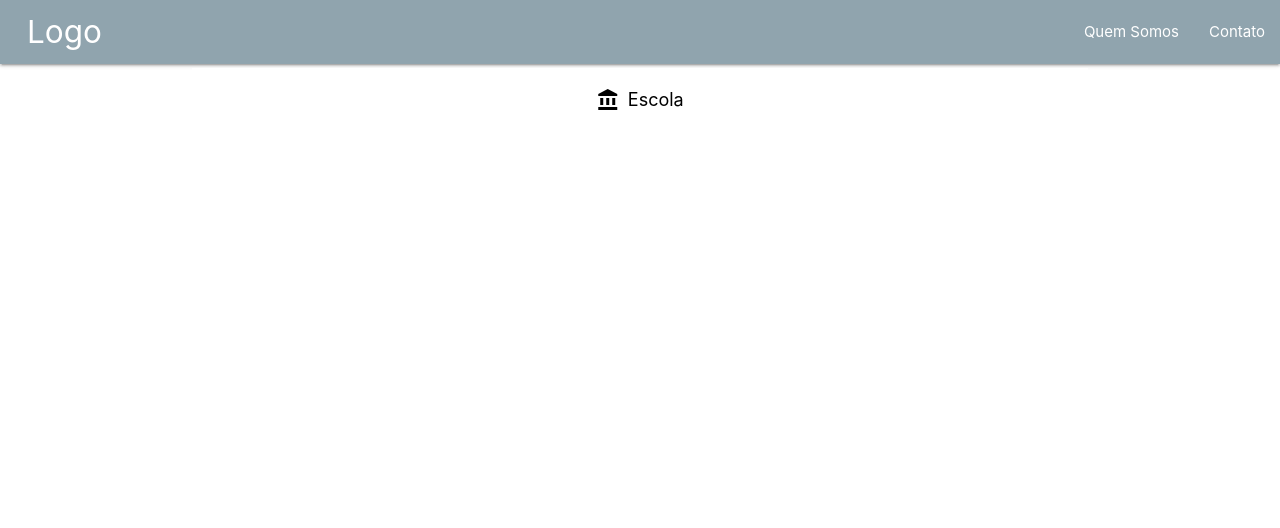
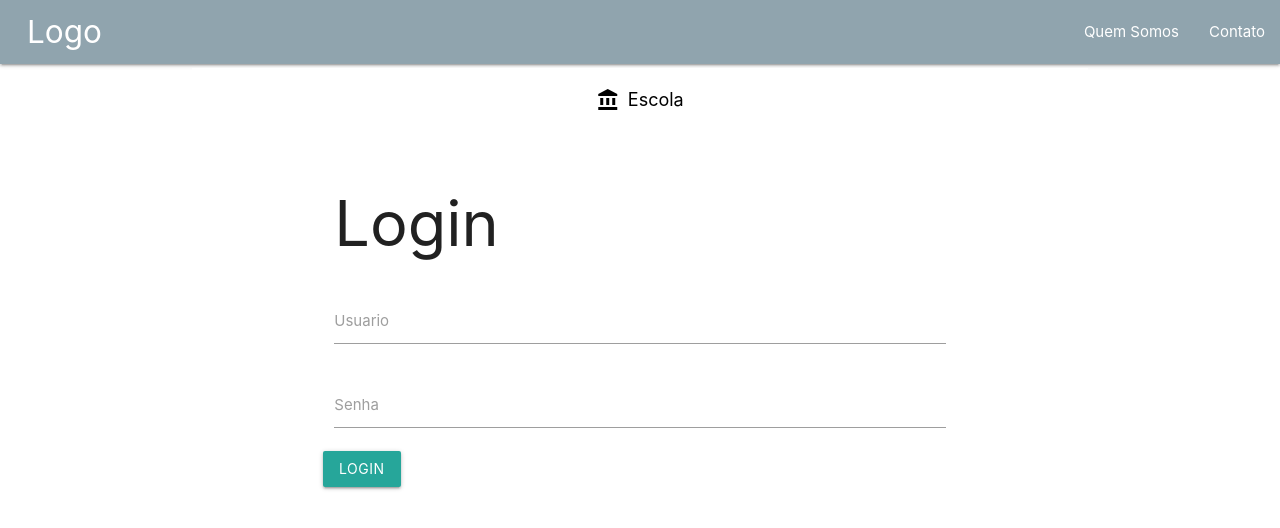
Before and after one commit to gabrielcs23/photostyle, a React (Create React App) app in the folder web/: page /admin in a window 1280 px wide. Shown: the top 528 px of the page. Built offline with nearby package versions, Linux system fonts and the light colour scheme; no server answers.

Commit message:
Login realizado no front

```diff
--- a/web/src/Pages/AreaAdmin/AreaAdmin.js
+++ b/web/src/Pages/AreaAdmin/AreaAdmin.js
@@ -9,6 +9,7 @@ import ListaTurma from './Turma/lista-turma/ListaTurma';
 import TurmaForm from './Turma/TurmaForm';
 import ListaAluno from './Aluno/lista-aluno/ListaAluno';
 import AlunoForm from './Aluno/AlunoForm';
+import Login from './Login/Login';
 
 class AreaAdmin extends BasePage {
 
@@ -22,6 +23,10 @@ class AreaAdmin extends BasePage {
         };
 
         this.state = this.stateInicial;
+    }
+
+    aposLogin = () => {
+        this.props.history.push(Rotas.ESCOLA_LISTA);
     }
 
     selecionarEscola = escola => {
@@ -101,6 +106,10 @@ class AreaAdmin extends BasePage {
                     <div className="row mt-3">
                         <div className="col s12">
                             <Switch>
+                                <Route path={Rotas.LOGIN} exact={true} render={routeProps => (
+                                    <Login {...routeProps} aposLogin={this.aposLogin} />
+                                )} />
+
                                 <Route path={Rotas.ESCOLA_LISTA} exact={true} render={routeProps => (
                                     <ListaEscola {...routeProps} selecionar={this.selecionarEscola} />
                                 )} />
--- a/web/src/Pages/AreaAdmin/AreaAdminRotas.js
+++ b/web/src/Pages/AreaAdmin/AreaAdminRotas.js
@@ -1,4 +1,6 @@
 const AreaAdminRotas = {
+    LOGIN: '/admin',
+
     ESCOLA_LISTA: '/admin/escola',
     ESCOLA_NOVO: '/admin/escola/novo',
 
--- /dev/null
+++ b/web/src/Pages/AreaAdmin/Login/Login.js
@@ -0,0 +1,123 @@
+import React, { Component } from 'react';
+import FormValidator from '../form-utils/FormValidator';
+import LoginService from './LoginService';
+import PopUp from '../../Utils/pop-up/PopUp';
+
+class Login extends Component {
+
+    constructor(props) {
+        super(props);
+
+        this.validador = new FormValidator([
+            {
+                campo: 'usuario',
+                metodo: 'isEmpty',
+                validoQuando: false,
+                mensagem: 'Digite o nome de usuário'
+            },
+            {
+                campo: 'senha',
+                metodo: 'isEmpty',
+                validoQuando: false,
+                mensagem: 'Digite a senha'
+            }
+        ]);
+
+        this.state = {
+            usuario: '',
+            senha: '',
+            validacao: this.validador.valido(),
+            canSubmit: true
+        }
+    }
+
+    handleChange = (event) => {
+        const { name, value } = event.target;
+
+        this.setState(
+            { [name]: value }
+        )
+    }
+
+    login = () => {
+        this.setState({canSubmit: false});
+        const validacao = this.validador.valida(this.state);
+        if (validacao.isValid) {
+            const { usuario, senha } = this.state;
+            LoginService.login(usuario, senha)
+                .then(() => {
+                    PopUp.sucesso('Bem vindo');
+                    this.props.aposLogin();
+                })
+                .catch(error => {
+                    debugger;
+                    const res = error.response;
+                    if (res.status === 401) {
+                        PopUp.erro(res.data)
+                    } else {
+                        PopUp.erro(`Erro ${res.status}: ${res.data}`);
+                    }
+                    this.setState({canSubmit: true});
+                });
+        } else {
+            const { usuario, senha } = validacao;
+            const campos = [usuario, senha];
+
+            const camposInvalidos = campos.filter(elem => elem.isInvalid);
+            camposInvalidos.forEach(campo => PopUp.erro(campo.message));
+
+            this.setState({canSubmit: true});
+        }
+    }
+
+    keyPressHandle = (event) => {
+        if (event.key === 'Enter') {
+            this.login();
+        }
+    }
+
+    render() {
+        const { usuario, senha } = this.state;
+        return (
+            <form>
+                <div className="container">
+                    <h1>Login</h1>
+                    <div className="row">
+                        <div className="input-field col s12">
+                            <label htmlFor="usuario">Usuario</label>
+                            <input
+                                className="validate"
+                                id="usuario"
+                                type="text"
+                                name="usuario"
+                                value={usuario}
+                                onChange={this.handleChange}
+                            />
+                        </div>
+                        <div className="input-field col s12">
+                            <label htmlFor="senha">Senha</label>
+                            <input
+                                className="validate"
+                                id="senha"
+                                type="password"
+                                name="senha"
+                                value={senha}
+                                onChange={this.handleChange}
+                                onKeyPress={this.keyPressHandle}
+                            />
+                        </div>
+                        <button className="btn btn-success"
+                            disabled={!this.state.canSubmit}
+                            onClick={this.login}
+                            type="button"
+                        >
+                            Login
+                        </button>
+                    </div>
+                </div>
+            </form>
+        )
+    }
+
+}
+export default Login;
--- /dev/null
+++ b/web/src/Pages/AreaAdmin/Login/LoginService.js
@@ -0,0 +1,13 @@
+import BaseApiService from '../Services/BaseApiService/BaseApiService';
+
+class LoginService extends BaseApiService {
+
+    login(username, password) {
+        return this.axiosInstance.post(`/authenticate`, {
+            username,
+            password
+        });
+    }
+
+}
+export default new LoginService();
```
